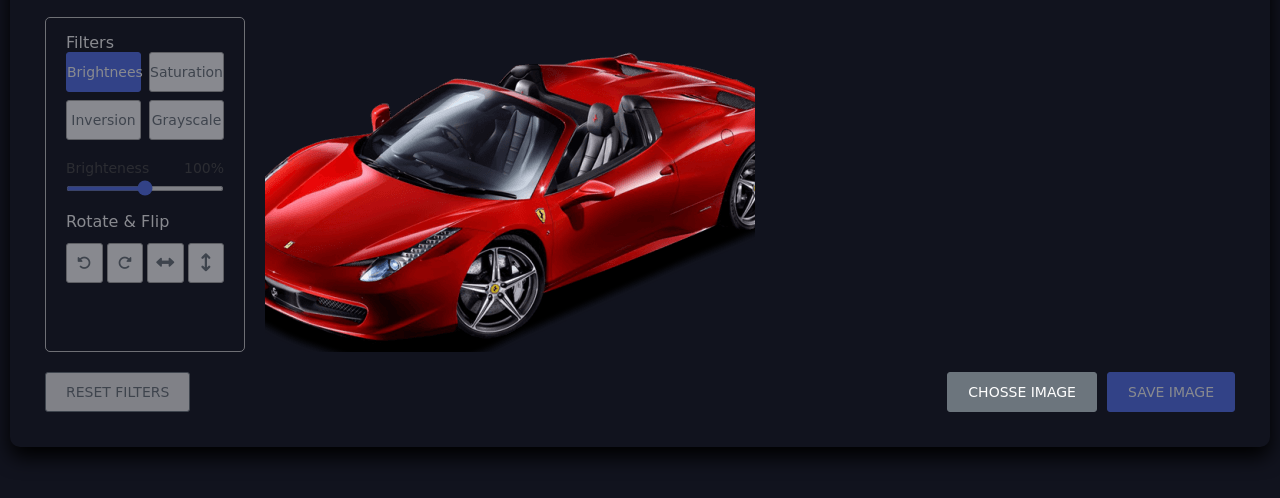
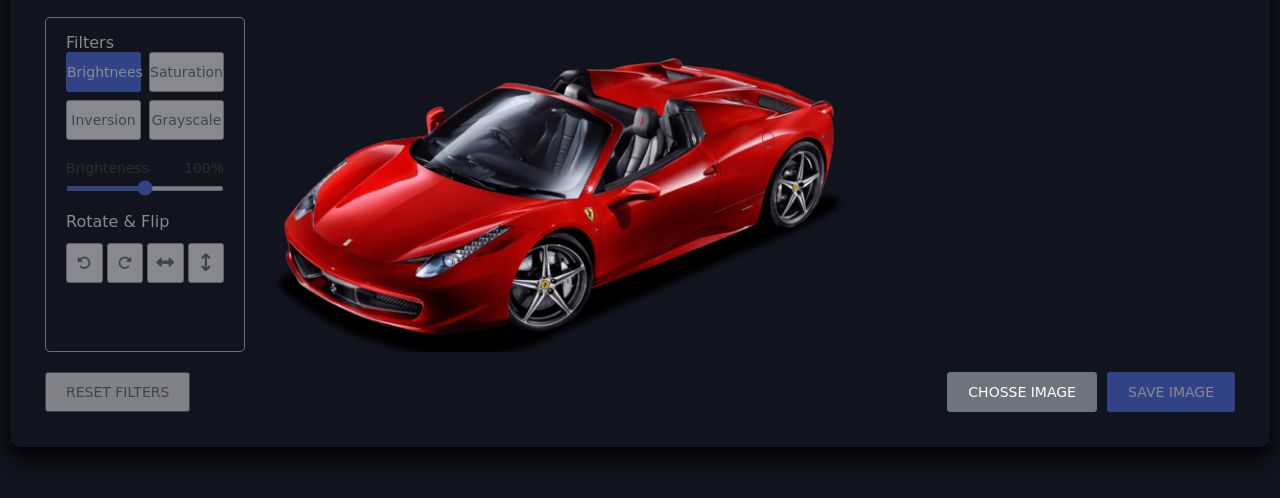
Before and after one commit to luizneto375/Image-Editor, a plain HTML site: page index.html in a window 1280 px wide. Shown: the part 202-700 px from the top of the page. Drawn offline with Linux system fonts and the light colour scheme; a web font is replaced by a local one.

Commit message:
finalizando o ajuste das telas

```diff
--- a/css/style.css
+++ b/css/style.css
@@ -137,7 +137,7 @@ body {
 }
 
 .preview-img {
-    max-width: 490px;
+    max-width: 590px;
     max-height: 335px;
     width: 100%;
     height: 100%;
@@ -175,6 +175,10 @@ body {
     margin-left: 5px;
     background-color: #5372f0;
     border: 1px solid #5372f0;
+}
+
+.car {
+    width: 100%;
 }
 
 @media screen and (max-width: 860px) {
@@ -216,4 +220,6 @@ body {
         width: 100%;
     }
 
+
+
 }
--- a/index.html
+++ b/index.html
@@ -40,7 +40,7 @@
     </div>
   </div>
   <div class="preview-img">
-    <img src="imagens/580b585b2edbce24c47b2c57.png" alt="carro">
+    <img class="car" src="imagens/580b585b2edbce24c47b2c57.png" alt="carro">
   </div>
 </div>
 <div class="controls">
```
